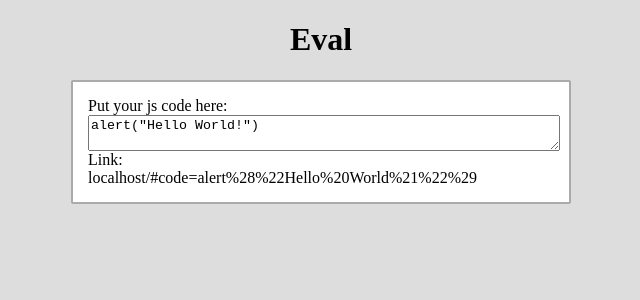
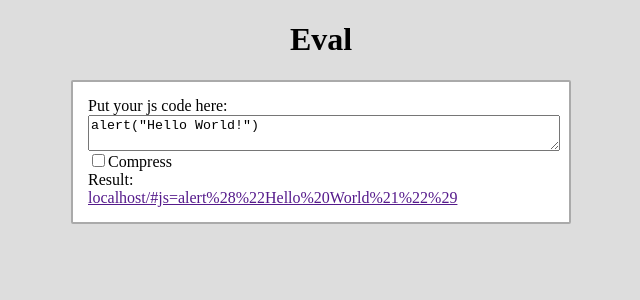
Before and after one commit to Nigless/eval, a React (Vite) app: page / in a window 1280 px wide. Shown: the top 300 px of the page, without its empty margins (319-959 px from the left). Built offline with nearby package versions, Linux system fonts and the light colour scheme.

Commit message:
Added function 'compress'

```diff
--- a/package.json
+++ b/package.json
@@ -9,6 +9,7 @@
 		"query-string": "^6.13.8",
 		"react": ">= 16.8.0",
 		"react-dom": ">= 16.8.0",
+		"shrink-string": "^3.0.9",
 		"styled-components": "^5.2.1"
 	},
 	"devDependencies": {
--- a/src/components/generator.jsx
+++ b/src/components/generator.jsx
@@ -1,5 +1,6 @@
 import { stringify } from 'query-string';
-import React, { useState } from 'react';
+import React, { useEffect, useState } from 'react';
+import { compress } from 'shrink-string';
 import styled from 'styled-components';
 
 const TextField = styled.textarea({
@@ -8,11 +9,44 @@ const TextField = styled.textarea({
 	fontFamily: 'monospace',
 });
 
+const Link = styled.a({
+	display: 'block',
+});
+
 export default function Generator() {
-	const [code, setCode] = useState('alert("Hello World!")');
+	const [state, setState] = useState({
+		compress: false,
+		code: 'alert("Hello World!")',
+		url: '',
+	});
 
-	const TextFieldHandler = (event) => {
-		setCode(event.target.value);
+	useEffect(
+		async () => setState({ ...state, url: await generateUrl(state.code) }),
+		[]
+	);
+
+	const textFieldHandler = async (event) => {
+		setState({ ...state, url: await generateUrl(event.target.value) });
+	};
+
+	const checkCompressHandler = async (event) => {
+		setState({
+			...state,
+			compress: event.target.checked,
+			url: await generateUrl(state.code, event.target.checked),
+		});
+	};
+
+	const generateUrl = async (code, compressed = false) => {
+		let url = code;
+		if (compressed) {
+			url = await compress(url);
+		}
+		return (
+			window.location.host +
+			'/#' +
+			stringify({ c: compressed || undefined, js: url })
+		);
 	};
 
 	return (
@@ -20,13 +54,18 @@ export default function Generator() {
 			<label>
 				Put your js code here:
 				<TextField
-					defaultValue={code}
-					onChange={TextFieldHandler.bind(this)}
-				></TextField>
+					defaultValue={'alert("Hello World!")'}
+					onChange={textFieldHandler.bind(this)}
+				/>
 			</label>
 			<label>
-				Link:
-				<div>{window.location.host + '/#' + stringify({ code })}</div>
+				<input type="checkbox" onChange={checkCompressHandler.bind(this)} />
+				Compress
+			</label>
+			<br />
+			<label>
+				Result:
+				<Link href={state.url}>{state.url}</Link>
 			</label>
 		</>
 	);
--- a/src/index.jsx
+++ b/src/index.jsx
@@ -1,20 +1,30 @@
 import { parse } from 'query-string';
 import React from 'react';
 import ReactDOM from 'react-dom';
+import { decompress } from 'shrink-string';
 import { createGlobalStyle } from 'styled-components';
 import App from './components/app';
 
+const runCode = async (hash) => {
+	const query = parse(hash);
+	let code = query.js;
+
+	// is compressed
+	if (query.c === 'true') code = await decompress(code);
+
+	eval(code);
+};
+
 const hash = window.location.hash;
-
+if (hash) {
+	runCode(hash);
+} else {
 	const Styles = createGlobalStyle({
 		body: {
 			background: '#ddd',
 		},
 	});
 	const mountNode = document.getElementById('app');
-
-if (hash) eval(parse(hash).code);
-else {
 	ReactDOM.render(
 		<>
 			<Styles />
```
Also changed, not shown: 1 other file (tests, documents, lock files or other folders). Lines whose indentation alone changed are shown as unchanged.
